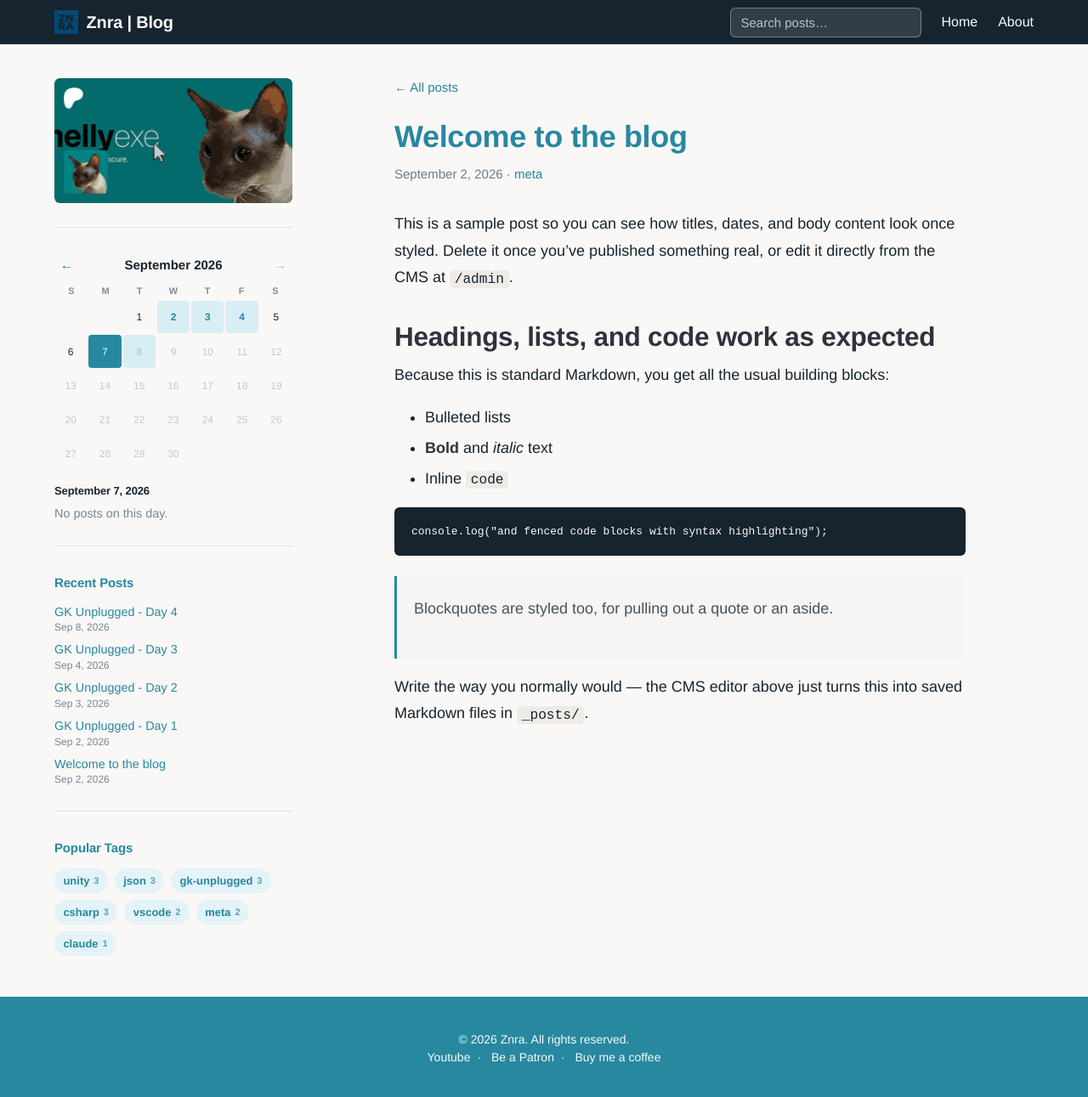
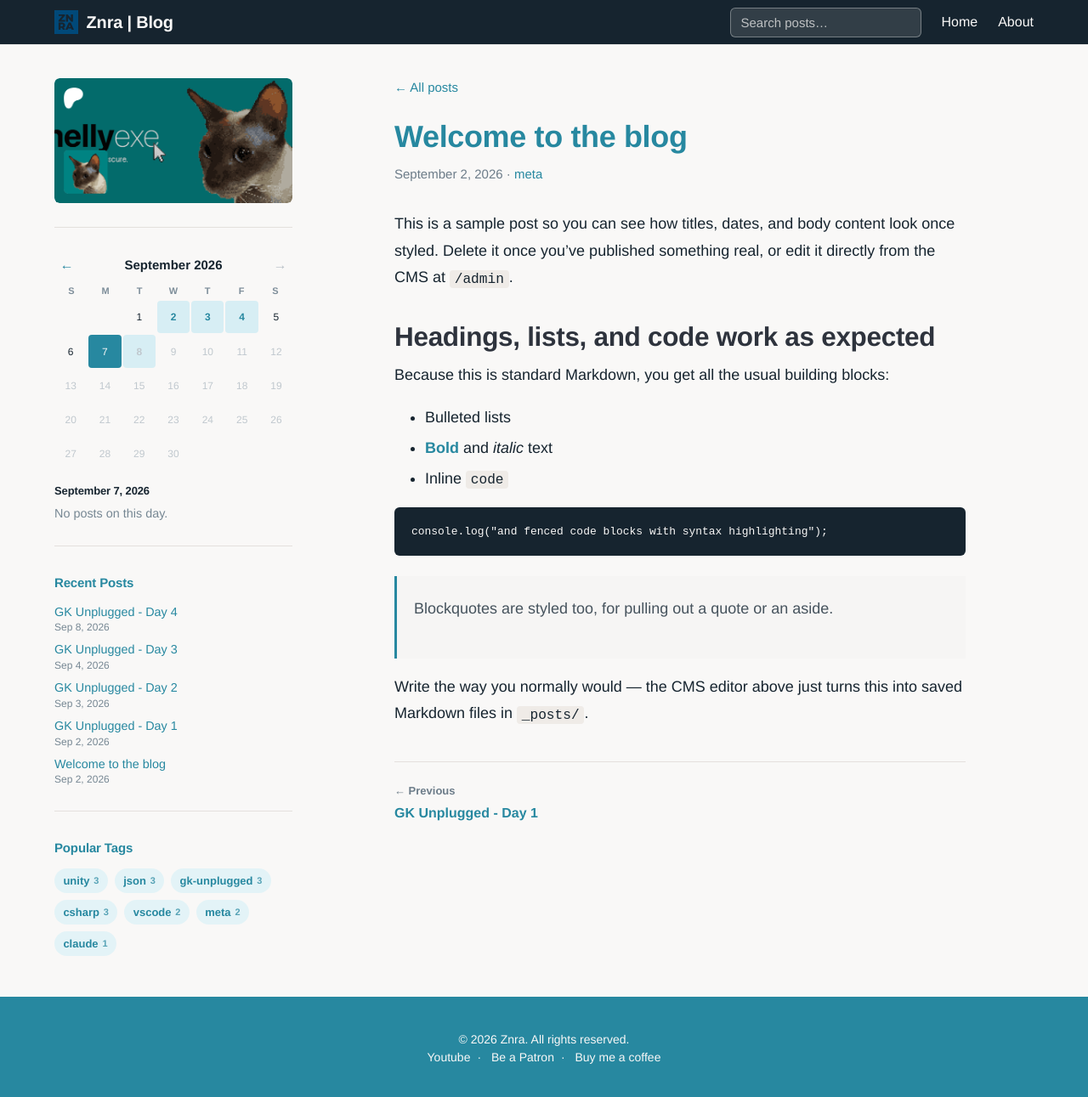
Before and after one commit to znraznra/znraznra.github.io, a Jekyll site: the page built from _posts/2026-09-02-welcome-to-the-blog.md, in a window 1280 px wide and 1295 px high. Shown: the top 1291 px of the window at 85% size. Built offline with Jekyll 4.4.1, drawn with Linux system fonts in a browser that asks for light colours.

Commit message:
added post navigation, updated colors

```diff
--- a/_layouts/post.html
+++ b/_layouts/post.html
@@ -23,5 +23,31 @@ layout: default
       {{ content }}
     </div>
 
+    <nav class="post-nav" aria-label="Post navigation">
+      {%- comment -%}
+        Jekyll's page.previous/page.next are based on position in the
+        site.posts array, which is sorted newest-first — so page.previous
+        is actually the newer post and page.next is the older one. Mapped
+        explicitly below so "Previous" always means the older post and
+        "Next" always means the newer one, matching normal reading order.
+      {%- endcomment -%}
+      <div class="post-nav-item post-nav-prev">
+        {% if page.next %}
+          <a href="{{ page.next.url | relative_url }}">
+            <span class="post-nav-label">&larr; Previous</span>
+            <span class="post-nav-title">{{ page.next.title }}</span>
+          </a>
+        {% endif %}
+      </div>
+      <div class="post-nav-item post-nav-next">
+        {% if page.previous %}
+          <a href="{{ page.previous.url | relative_url }}">
+            <span class="post-nav-label">Next &rarr;</span>
+            <span class="post-nav-title">{{ page.previous.title }}</span>
+          </a>
+        {% endif %}
+      </div>
+    </nav>
+
   </div>
 </article>
--- a/assets/css/style.css
+++ b/assets/css/style.css
@@ -91,6 +91,11 @@ a {
 
 a:hover {
   color: var(--color-contrast);
+}
+
+strong, b {
+  color: var(--color-primary);
+  font-weight: 700;
 }
 
 /* ==========================================================================
@@ -689,6 +694,63 @@ body {
   }
 }
 
+/* ---- Previous/next post navigation ---- */
+
+.post-nav {
+  display: flex;
+  justify-content: space-between;
+  gap: 1.5rem;
+  margin-top: 2.5rem;
+  padding-top: 1.5rem;
+  border-top: 1px solid hsl(30deg, 12%, 88%);
+}
+
+.post-nav-item {
+  flex: 1 1 0;
+  min-width: 0;
+}
+
+.post-nav-next {
+  text-align: right;
+}
+
+.post-nav a {
+  display: flex;
+  flex-direction: column;
+  gap: 0.3rem;
+}
+
+.post-nav-label {
+  font-size: 0.8125rem;
+  font-weight: 600;
+  color: hsl(206deg, 12%, 48%);
+}
+
+.post-nav-title {
+  font-size: 1rem;
+  font-weight: 700;
+  color: var(--color-primary);
+  overflow: hidden;
+  text-overflow: ellipsis;
+  display: -webkit-box;
+  -webkit-line-clamp: 2;
+  -webkit-box-orient: vertical;
+}
+
+.post-nav a:hover .post-nav-title {
+  color: var(--color-contrast);
+}
+
+@media screen and (max-width: 600px) {
+  .post-nav {
+    flex-direction: column;
+  }
+
+  .post-nav-next {
+    text-align: left;
+  }
+}
+
 /* ==========================================================================
    Tag archive page
    ========================================================================== */
```
